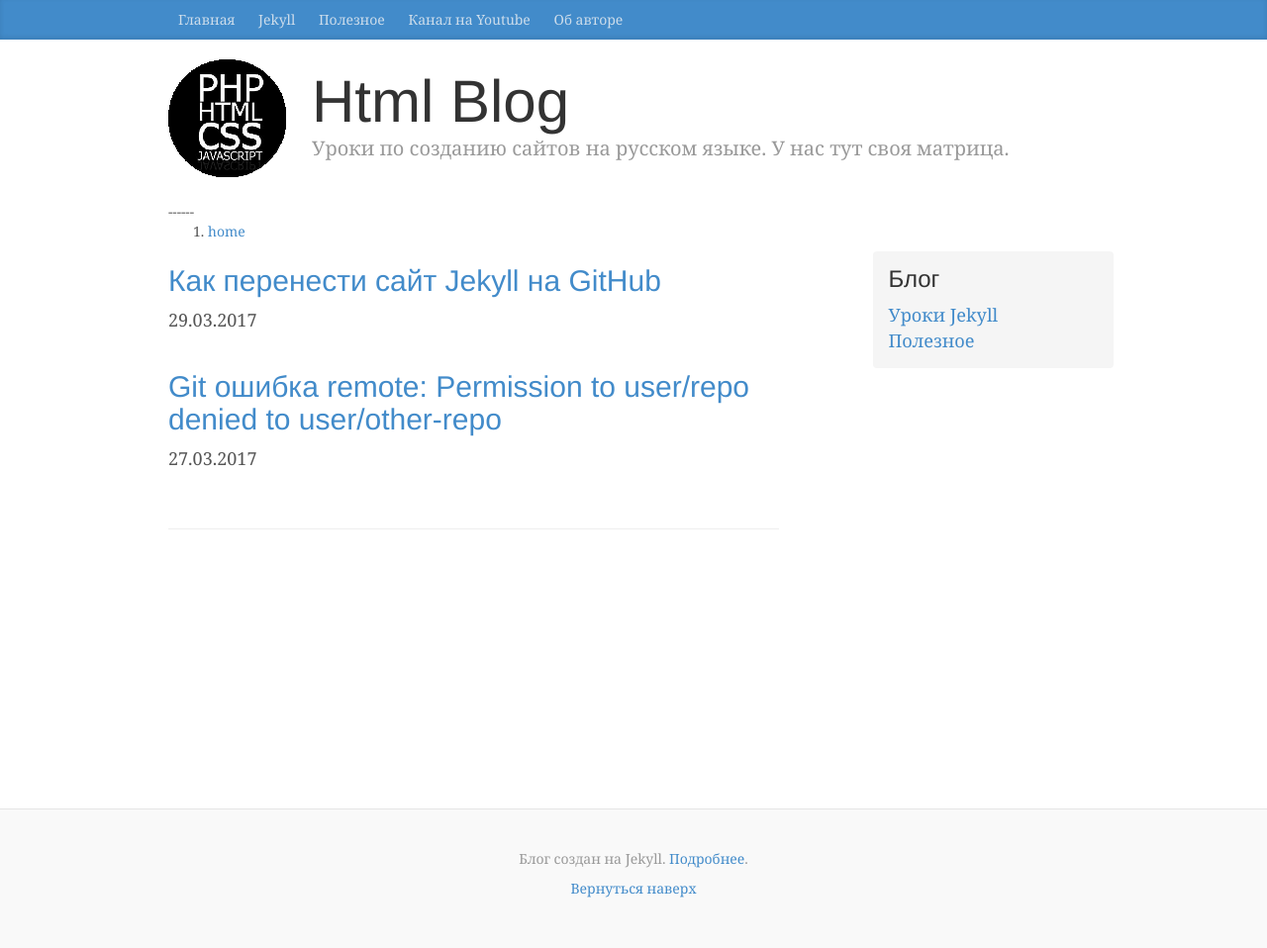
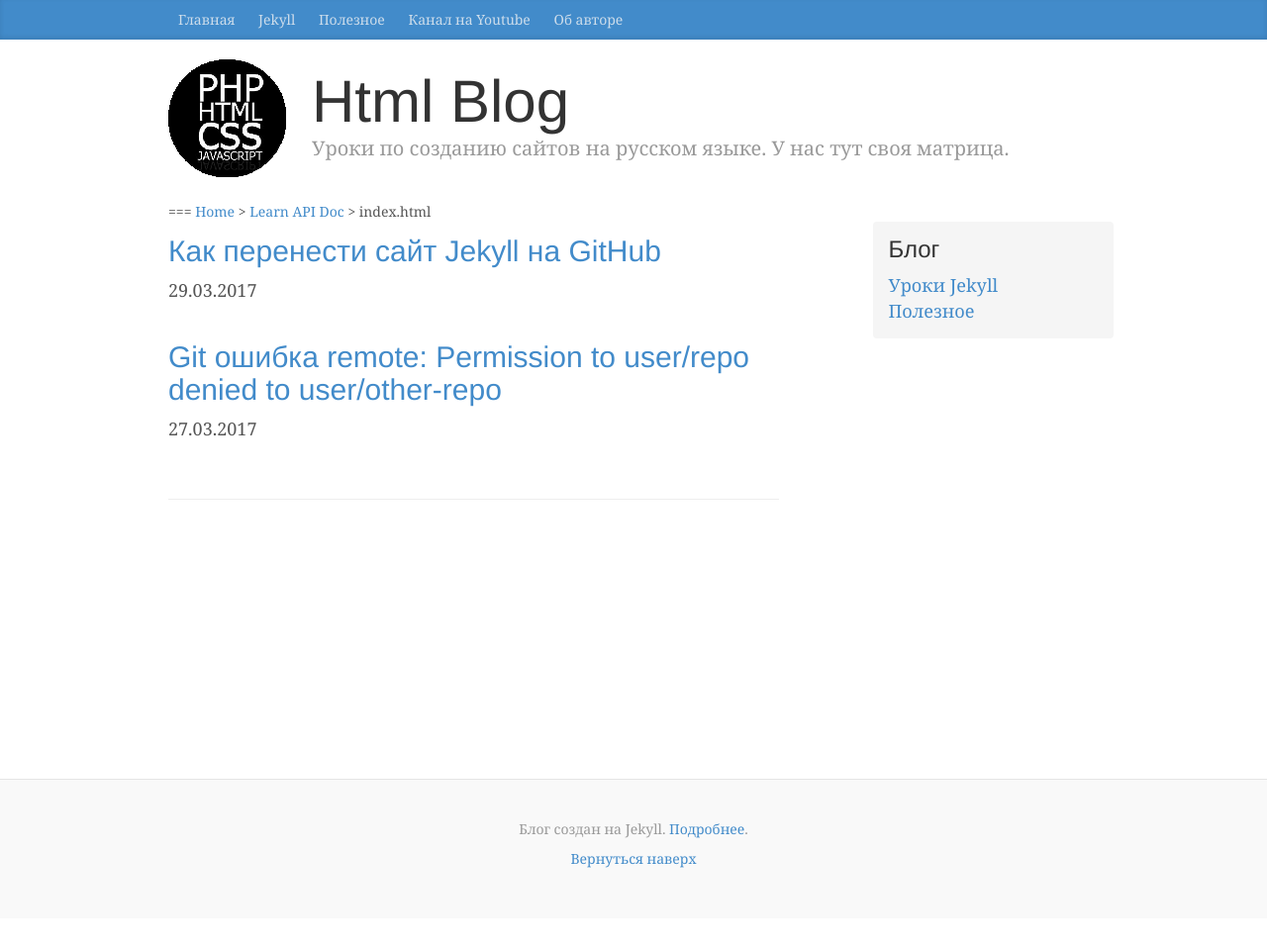
Before and after one commit to htmlblog/htmlblog.github.io, a Jekyll site: the page built from index.html, in a window 1280 px wide. Shown: the whole page at 99% size. Built offline with Jekyll 4.4.1, drawn with Linux system fonts in a browser that asks for light colours; the list of posts is cut into pages by our own code; comment, search, counter and statistics services are not loaded; after the commit the page ends 928 px from its top, so only the background shows below that.

Commit message:
Update nav-breadcrumbs.html

```diff
--- a/_includes/nav-breadcrumbs.html
+++ b/_includes/nav-breadcrumbs.html
@@ -44,25 +44,6 @@
   </nav>
 {% endif %}
 
-------
+===
 
-
-{% capture url_parts %} {{ page.url | remove: "/index.html" | replace:'/'," " }}{% endcapture %}
-{% capture num_parts %}{{ url_parts | number_of_words | minus: 1 }}{% endcapture %}
-{% assign previous="" %}
-<ol>
- {% if num_parts == "0" or num_parts == "-1" %}
-  <li><a href="/">home</a> &nbsp; </li>
- {% else %}
-  <li><a href="/">home</a> &#187; </li>
-
-  {% for unused in page.content limit:num_parts %}
-   {% capture first_word %}{{ url_parts | truncatewords:1 | remove:"..."}}{% endcapture %}
-   {% capture previous %}{{ previous }}/{{ first_word }}{% endcapture %}
-
-   <li><a href="{{previous}}">{{ first_word }}</a> &#187; </li>
-
-   {% capture url_parts %}{{ url_parts | remove_first:first_word }}{% endcapture %}
-  {% endfor %}
- {% endif %}
-</ol>
+<a href="https://htmlblog.github.io" class="noCrossRef productSubtitle"> Home </a> > <a class="noCrossRef productSubtitle" href="{{site.url}}">Learn API Doc</a> > {{page.path | remove: "_docs/" | split: "/" | first }}
```
